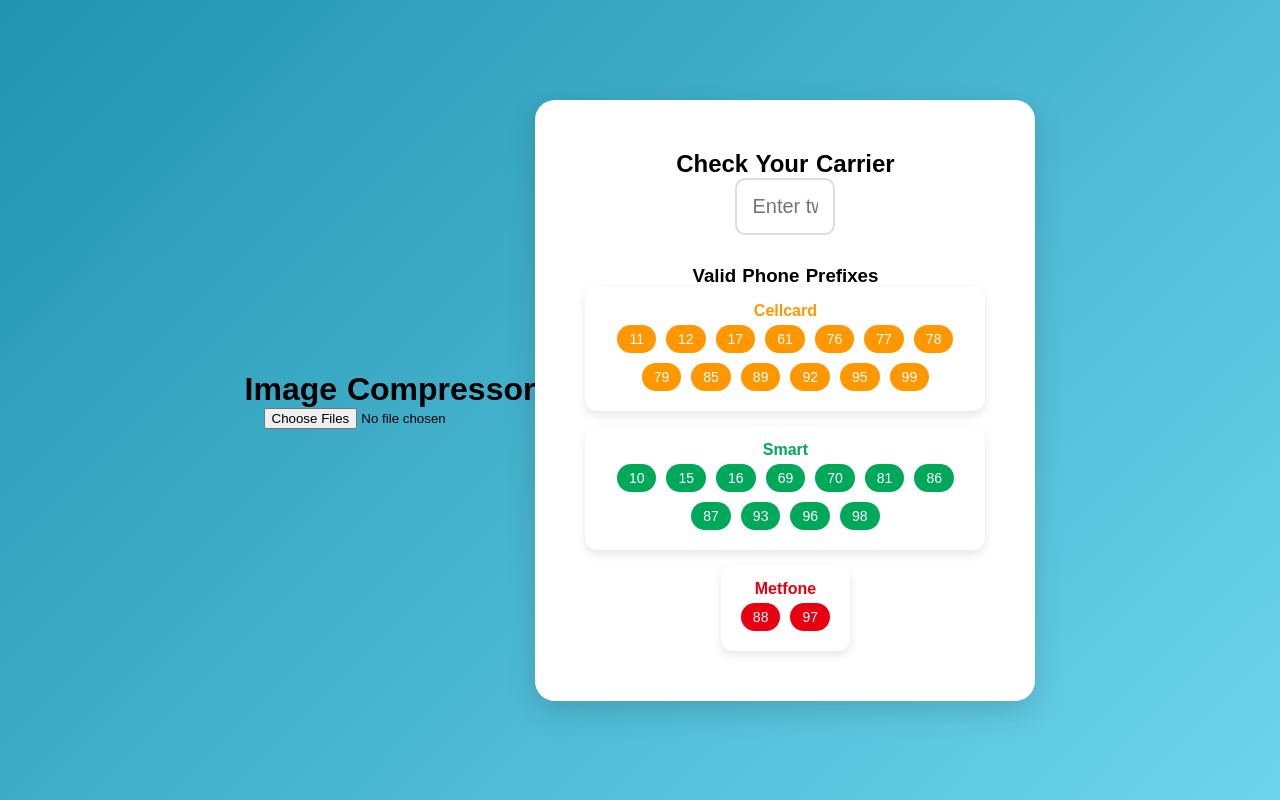
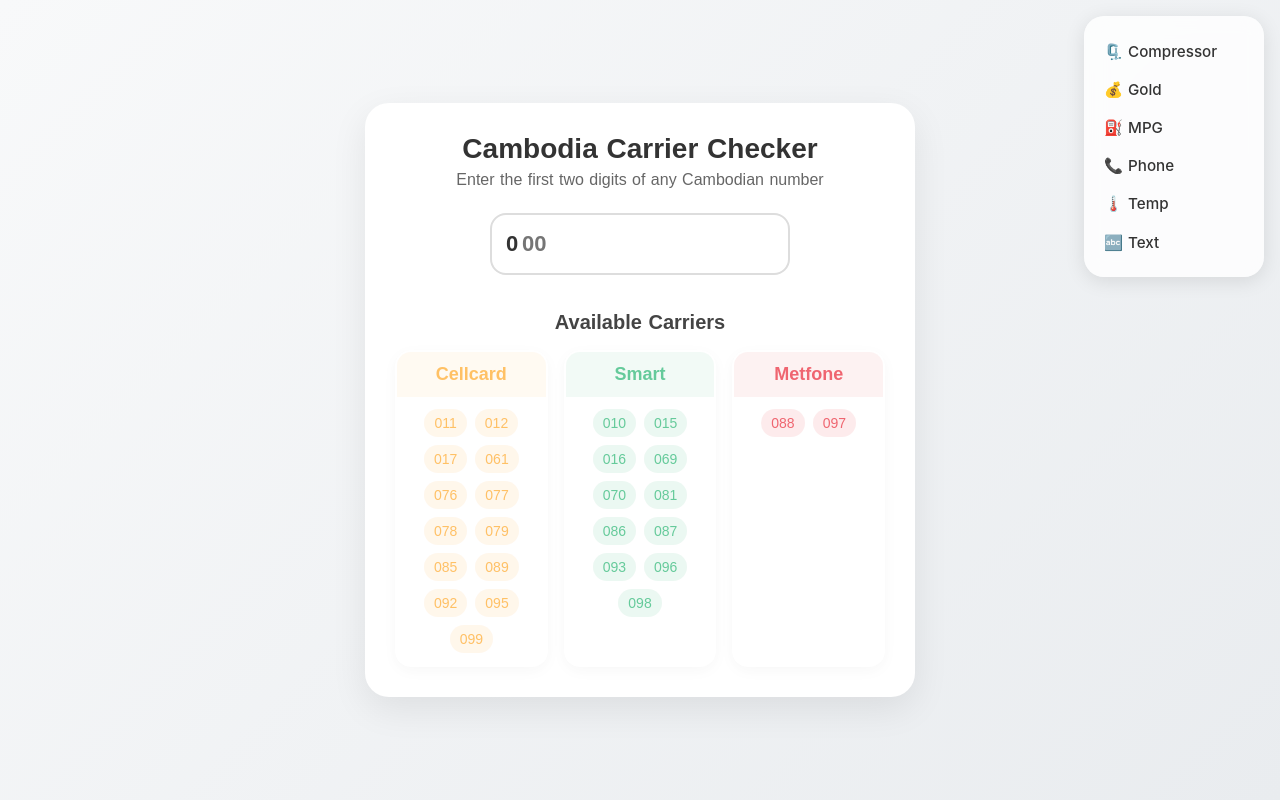
Before and after one commit to ousachea/App, a Nuxt app: page /Phone in a window 1280 px wide. Built offline with nearby package versions, Linux system fonts and the light colour scheme.

Commit message:
link update

```diff
--- a/components/PageSwitcher.vue
+++ b/components/PageSwitcher.vue
@@ -1,83 +1,75 @@
 <template>
-  <div class="image-compressor">
-    <h1>Image Compressor</h1>
-
-    <input type="file" ref="fileInput" @change="handleFileUpload" multiple />
-
-    <div v-if="compressedImages.length">
-      <h3>Compressed Images:</h3>
-      <div class="image-gallery">
-        <div v-for="(image, index) in compressedImages" :key="index">
-          <img :src="image" alt="Compressed Image" />
-        </div>
-      </div>
+  <Transition name="slide-fade">
+    <div class="ios-floating-menu">
+      <ul class="ios-list">
+        <li><NuxtLink to="/compressor" class="ios-link">🗜️ Compressor</NuxtLink></li>
+        <li><NuxtLink to="/Gold" class="ios-link">💰 Gold</NuxtLink></li>
+        <li><NuxtLink to="/MPG" class="ios-link">⛽ MPG</NuxtLink></li>
+        <li><NuxtLink to="/Phone" class="ios-link">📞 Phone</NuxtLink></li>
+        <li><NuxtLink to="/Temperture" class="ios-link">🌡️ Temp</NuxtLink></li>
+        <li><NuxtLink to="/TextConverter" class="ios-link">🔤 Text</NuxtLink></li>
+      </ul>
     </div>
-
-    <div v-if="errorMessage" class="error">{{ errorMessage }}</div>
-  </div>
+  </Transition>
 </template>
 
-<script>
-import imageCompression from 'browser-image-compression';
-
-export default {
-  data() {
-    return {
-      compressedImages: [],
-      errorMessage: '',
-    };
-  },
-  methods: {
-    async handleFileUpload(event) {
-      this.compressedImages = [];
-      this.errorMessage = '';
-      const files = event.target.files;
-
-      if (files.length === 0) {
-        this.errorMessage = 'Please select an image.';
-        return;
-      }
-
-      for (const file of files) {
-        try {
-          const compressedFile = await this.compressImage(file);
-          const imageUrl = URL.createObjectURL(compressedFile);
-          this.compressedImages.push(imageUrl);
-        } catch (error) {
-          this.errorMessage = 'Error compressing image.';
-        }
-      }
-    },
-
-    async compressImage(file) {
-      const options = {
-        maxSizeMB: 1, // 1MB
-        maxWidthOrHeight: 1024,
-        useWebWorker: true,
-      };
-      return await imageCompression(file, options);
-    },
-  },
-};
+<script setup>
+// Optional: delay render if needed
 </script>
 
 <style scoped>
-.image-compressor {
-  text-align: center;
+.ios-floating-menu {
+  position: fixed;
+  top: 1rem;
+  right: 1rem;
+  background: #ffffffcc;
+  backdrop-filter: blur(10px);
+  border-radius: 20px;
+  padding: 1rem 1.25rem;
+  box-shadow: 0 4px 20px rgba(0, 0, 0, 0.1);
+  font-family: -apple-system, BlinkMacSystemFont, 'Segoe UI', Roboto, sans-serif;
+  z-index: 999;
+  min-width: 180px;
 }
 
-.image-gallery {
-  display: flex;
-  flex-wrap: wrap;
-  justify-content: center;
+.ios-list {
+  list-style: none;
+  padding: 0;
+  margin: 0;
 }
 
-.image-gallery img {
-  max-width: 200px;
-  margin: 10px;
+.ios-link {
+  display: block;
+  padding: 0.6rem 0;
+  color: #333;
+  text-decoration: none;
+  font-size: 0.95rem;
+  font-weight: 500;
+  border-bottom: 1px solid #eee;
+  transition: all 0.2s ease;
 }
 
-.error {
-  color: red;
+.ios-link:last-child {
+  border-bottom: none;
+}
+
+.ios-link:hover {
+  color: #007aff;
+}
+
+/* Animation classes */
+.slide-fade-enter-active {
+  transition: all 0.4s ease;
+}
+.slide-fade-leave-active {
+  transition: all 0.3s ease;
+}
+.slide-fade-enter-from {
+  opacity: 0;
+  transform: translateY(-10px) translateX(10px);
+}
+.slide-fade-leave-to {
+  opacity: 0;
+  transform: translateY(-10px) translateX(10px);
 }
 </style>
--- a/pages/Gold.vue
+++ b/pages/Gold.vue
@@ -1,5 +1,6 @@
 <template>
   <div class="page-wrapper">
+    <PageSwitcher/>
     <div :class="['gold-wrapper', darkMode ? 'dark-mode' : 'light-mode']">
       <h1 class="gold-glow fade-in slide-down looping-text">Live Gold Price</h1>
 
@@ -91,6 +92,8 @@
 </template>
 
 <script>
+import PageSwitcher from '../components/PageSwitcher.vue';
+
 export default {
   data() {
     return {
--- a/pages/Phone.vue
+++ b/pages/Phone.vue
@@ -1,51 +1,78 @@
 <template>
-  <div class="container" :style="{ backgroundColor: backgroundColor }">
+  <div class="container" :style="{ backgroundImage: backgroundGradient }">
     <PageSwitcher/>
 
-    <div class="card">
-      <h2>Check Your Carrier</h2>
+    <div class="card" :class="{ 'error-state': invalidInput }">
+      <h2 class="title">Cambodia Carrier Checker</h2>
+      <p class="subtitle">Enter the first two digits of any Cambodian number</p>
+
       <div class="phone-card">
+        <div class="input-container">
+          <div class="input-prefix">0</div>
           <input
             v-model="phoneNumber"
-          placeholder="Enter two digits"
+            placeholder="00"
             @input="formatAndDetectCarrier"
             class="input"
             :class="{ shakeLoop: invalidInput, matched: matchedPrefix }"
-          :style="{ borderColor: inputBorderColor }"
+            :style="{ borderColor: inputBorderColor, boxShadow: inputShadow }"
             maxlength="2"
+            type="text"
+            inputmode="numeric"
           />
+          <button
+            v-if="phoneNumber"
+            @click="clearInput"
+            class="clear-button"
+            aria-label="Clear input"
+          >
+            ×
+          </button>
+          <div class="icon-container" v-if="carrier !== 'Unknown Carrier'">
+            <span class="check-icon">✓</span>
+          </div>
+        </div>
       </div>
 
       <transition name="fade-pop">
         <div class="carrier-info" v-if="carrier !== 'Unknown Carrier'">
           <p class="carrier">
-            Carrier: <span>{{ carrier }}</span>
+            Your carrier is <span :style="{ color: carriers[carrier]?.color }">{{ carrier }}</span>
           </p>
         </div>
       </transition>
 
       <div class="prefix-list">
-        <h3>Valid Phone Prefixes</h3>
+        <h3 class="section-title">Available Carriers</h3>
         <div class="carrier-list">
           <div
             v-for="(carrierData, name) in carriers"
             :key="name"
             class="carrier-card"
-            :class="{ faded: carrier && carrier !== name }"
+            :class="{
+              faded: carrier && carrier !== name,
+              active: carrier === name
+            }"
+            :style="{ borderColor: carrier === name ? carrierData.color : 'transparent' }"
           >
+            <div class="carrier-header" :style="{ backgroundColor: carrierData.color + '15' }">
               <h4 :style="{ color: carrierData.color }">{{ name }}</h4>
+            </div>
             <div class="prefixes">
               <span
                 v-for="prefix in carrierData.prefixes"
                 :key="prefix"
                 class="prefix-badge"
-                :style="{ backgroundColor: carrierData.color }"
+                :style="{
+                  backgroundColor: matchedPrefix === prefix ? carrierData.color : carrierData.color + '20',
+                  color: matchedPrefix === prefix ? '#fff' : carrierData.color
+                }"
                 :class="{
                   pulse: matchedPrefix === prefix,
                   highlighted: matchedPrefix === prefix,
                 }"
               >
-                {{ prefix }}
+                0{{ prefix }}
               </span>
             </div>
           </div>
@@ -57,7 +84,6 @@
 
 <script setup>
 import PageSwitcher from '../components/PageSwitcher.vue';
-
 import { ref, computed, watch } from 'vue';
 
 const phoneNumber = ref('');
@@ -65,71 +91,103 @@ const matchedPrefix = ref(null);
 const invalidInput = ref(false);
 const carrier = ref('Unknown Carrier');
 
+// Create a set of all valid prefixes for quick lookup
+const validPrefixes = new Set();
 const carriers = {
   Cellcard: {
     color: '#FF9800',
     prefixes: [
-      '11',
-      '12',
-      '17',
-      '61',
-      '76',
-      '77',
-      '78',
-      '79',
-      '85',
-      '89',
-      '92',
-      '95',
-      '99',
+      '11', '12', '17', '61', '76',
+      '77', '78', '79', '85', '89',
+      '92', '95', '99',
     ],
   },
   Smart: {
     color: '#00A859',
     prefixes: [
-      '10',
-      '15',
-      '16',
-      '69',
-      '70',
-      '81',
-      '86',
-      '87',
-      '93',
-      '96',
-      '98',
+      '10', '15', '16', '69', '70',
+      '81', '86', '87', '93', '96', '98',
     ],
   },
-  Metfone: { color: '#E60012', prefixes: ['88', '97'] },
+  Metfone: {
+    color: '#E60012',
+    prefixes: ['88', '97']
+  },
 };
 
+// Fill the validPrefixes set
+Object.values(carriers).forEach(carrierData => {
+  carrierData.prefixes.forEach(prefix => validPrefixes.add(prefix));
+});
+
 const inputBorderColor = computed(() => {
+  if (invalidInput.value) return '#ff3333';
   return carrier.value !== 'Unknown Carrier'
     ? carriers[carrier.value]?.color || '#ddd'
     : '#ddd';
 });
 
-const backgroundColor = computed(() => {
+const inputShadow = computed(() => {
+  if (invalidInput.value) return '0 0 10px rgba(255, 51, 51, 0.4)';
   return carrier.value !== 'Unknown Carrier'
-    ? `${carriers[carrier.value]?.color}20`
-    : '#f5f5f5';
+    ? `0 0 10px ${carriers[carrier.value]?.color}50`
+    : 'none';
+});
+
+const backgroundGradient = computed(() => {
+  if (invalidInput.value) {
+    return 'linear-gradient(135deg, #ff333320, #ff333340)';
+  }
+  if (carrier.value !== 'Unknown Carrier') {
+    const color = carriers[carrier.value]?.color;
+    return `linear-gradient(135deg, ${color}10, ${color}30)`;
+  }
+  return 'linear-gradient(135deg, #f8f9fa, #e9ecef)';
 });
 
 watch(phoneNumber, (newValue) => {
-  if (!/^[0-9]{1,2}$/.test(newValue)) {
-    invalidInput.value = true;
-    setTimeout(() => (invalidInput.value = false), 500);
-  } else {
-    invalidInput.value = false;
+  if (newValue && !/^[0-9]{1,2}$/.test(newValue)) {
+    phoneNumber.value = phoneNumber.value.replace(/[^0-9]/g, '');
+    showError();
   }
 });
 
+const showError = () => {
+  // Reset the animation if it's already running
+  invalidInput.value = false;
+  setTimeout(() => {
+    invalidInput.value = true;
+  }, 10);
+  // Don't clear the error state - we'll keep shaking as long as input is invalid
+};
+
+const clearInput = () => {
+  phoneNumber.value = '';
+  carrier.value = 'Unknown Carrier';
+  matchedPrefix.value = null;
+  invalidInput.value = false;
+};
+
 const formatAndDetectCarrier = () => {
-  if (!phoneNumber.value) return;
+  if (!phoneNumber.value) {
+    carrier.value = 'Unknown Carrier';
+    matchedPrefix.value = null;
+    return;
+  }
+
   const input = phoneNumber.value.padStart(2, '0').slice(0, 2);
+
+  // Reset state
   matchedPrefix.value = null;
   carrier.value = 'Unknown Carrier';
 
+  // If we have 2 digits and it's not a valid prefix, show error
+  if (phoneNumber.value.length === 2 && !validPrefixes.has(input)) {
+    showError();
+    return;
+  }
+
+  // Check for a match
   for (const [key, carrierData] of Object.entries(carriers)) {
     if (carrierData.prefixes.includes(input)) {
       carrier.value = key;
@@ -137,150 +195,291 @@ const formatAndDetectCarrier = () => {
       return;
     }
   }
-
-  invalidInput.value = true;
-  setTimeout(() => (invalidInput.value = false), 500);
 };
 </script>
 
 <style scoped>
 .container {
   display: flex;
+  flex-direction: column;
   justify-content: center;
   align-items: center;
-  height: 100vh;
+  min-height: 100vh;
   padding: 20px;
-  background: linear-gradient(135deg, #2193b0, #6dd5ed);
-  transition: background-color 0.5s ease-in-out;
+  background-color: #f5f5f5;
+  transition: all 0.5s ease-in-out;
   font-family: 'Poppins', sans-serif;
 }
 
 .card {
   background: white;
-  padding: 50px;
-  border-radius: 20px;
-  box-shadow: 0 10px 30px rgba(0, 0, 0, 0.15);
+  padding: 30px;
+  border-radius: 24px;
+  box-shadow: 0 12px 36px rgba(0, 0, 0, 0.08);
   text-align: center;
   width: 100%;
-  max-width: 500px;
-  transition: transform 0.3s ease;
+  max-width: 550px;
+  transition: all 0.3s ease;
 }
 
-.card:hover {
-  transform: translateY(-8px);
+.card.error-state {
+  box-shadow: 0 12px 36px rgba(255, 51, 51, 0.15);
 }
 
 .title {
-  font-size: 26px;
+  font-size: 28px;
   color: #333;
-  margin-bottom: 20px;
+  margin-bottom: 6px;
+  font-weight: 700;
+}
+
+.subtitle {
+  font-size: 16px;
+  color: #666;
+  margin-bottom: 24px;
+}
+
+.section-title {
+  font-size: 20px;
+  color: #444;
+  margin: 36px 0 16px;
+  font-weight: 600;
 }
 
 .phone-card {
   display: flex;
   justify-content: center;
-  margin-bottom: 20px;
+  margin-bottom: 24px;
+  width: 100%;
+}
+
+.input-container {
+  position: relative;
+  width: 100%;
+  max-width: 300px;
+  display: flex;
+  align-items: center;
+}
+
+.input-prefix {
+  position: absolute;
+  left: 16px;
+  font-size: 22px;
+  font-weight: 600;
+  color: #333;
+  z-index: 1;
 }
 
 .input {
-  width: 100px;
-  padding: 15px;
-  font-size: 20px;
-  border-radius: 10px;
-  border: 2px solid #ccc;
-  text-align: center;
+  width: 100%;
+  padding: 16px 40px 16px 30px;
+  font-size: 22px;
+  font-weight: 600;
+  border-radius: 16px;
+  border: 2px solid #e1e1e1;
+  text-align: left;
   transition: all 0.3s ease;
+  box-shadow: 0 4px 12px rgba(0, 0, 0, 0.05);
+  background-color: white;
 }
 
 .input:focus {
+  outline: none;
   border-color: #007bff;
-  box-shadow: 0 0 10px rgba(0, 123, 255, 0.5);
+  box-shadow: 0 0 0 3px rgba(0, 123, 255, 0.2);
 }
 
-.input.shakeLoop {
-  animation: shakeLoop 0.5s ease-in-out;
+.input.matched {
+  background-color: #f8f8f8;
+}
+
+.clear-button {
+  position: absolute;
+  right: 12px;
+  background: none;
+  border: none;
+  color: #999;
+  font-size: 24px;
+  font-weight: bold;
+  cursor: pointer;
+  display: flex;
+  align-items: center;
+  justify-content: center;
+  height: 30px;
+  width: 30px;
+  border-radius: 50%;
+  transition: all 0.2s ease;
+  padding: 0;
+  line-height: 1;
+}
+
+.clear-button:hover {
+  background-color: #f0f0f0;
+  color: #666;
+}
+
+.icon-container {
+  position: absolute;
+  right: -10px;
+  top: -10px;
+  background-color: #4CAF50;
+  color: white;
+  width: 24px;
+  height: 24px;
+  border-radius: 50%;
+  display: flex;
+  justify-content: center;
+  align-items: center;
+  font-size: 14px;
+  animation: popIn 0.3s forwards;
+}
+
+@keyframes popIn {
+  0% {
+    transform: scale(0);
+    opacity: 0;
+  }
+  80% {
+    transform: scale(1.2);
+  }
+  100% {
+    transform: scale(1);
+    opacity: 1;
+  }
 }
 
 .carrier-info {
-  margin-top: 15px;
+  margin: 24px 0;
+  padding: 16px;
+  border-radius: 12px;
+  background-color: #f8f9fa;
+}
+
+.carrier {
   font-size: 18px;
-  font-weight: bold;
-  color: #444;
+  font-weight: 600;
+  color: #333;
+  margin: 0;
 }
 
 .carrier span {
-  color: #007bff;
-}
-
-.prefix-list {
-  margin-top: 30px;
-}
-
-.sub-title {
-  font-size: 20px;
-  color: #444;
-  margin-bottom: 15px;
+  font-weight: 700;
 }
 
 .carrier-list {
-  display: flex;
-  flex-wrap: wrap;
-  gap: 15px;
-  justify-content: center;
+  display: grid;
+  grid-template-columns: repeat(auto-fit, minmax(150px, 1fr));
+  gap: 16px;
+  margin-top: 16px;
 }
 
 .carrier-card {
   background: white;
-  padding: 15px;
-  border-radius: 12px;
-  box-shadow: 0 4px 10px rgba(0, 0, 0, 0.1);
-  text-align: center;
-  transition: transform 0.3s ease;
+  border-radius: 16px;
+  box-shadow: 0 4px 16px rgba(0, 0, 0, 0.06);
+  overflow: hidden;
+  transition: all 0.3s ease;
+  border: 2px solid transparent;
 }
 
 .carrier-card:hover {
-  transform: scale(1.05);
+  transform: translateY(-4px);
+  box-shadow: 0 8px 24px rgba(0, 0, 0, 0.1);
+}
+
+.carrier-card.active {
+  transform: translateY(-4px);
+  box-shadow: 0 8px 24px rgba(0, 0, 0, 0.1);
+}
+
+.carrier-card.faded {
+  opacity: 0.6;
+}
+
+.carrier-header {
+  padding: 12px;
+  transition: all 0.3s ease;
+}
+
+.carrier-header h4 {
+  margin: 0;
+  font-weight: 600;
+  font-size: 18px;
+}
+
+.prefixes {
+  padding: 12px;
+  display: flex;
+  flex-wrap: wrap;
+  justify-content: center;
+  gap: 8px;
 }
 
 .prefix-badge {
-  display: inline-block;
-  padding: 6px 12px;
+  display: inline-flex;
+  align-items: center;
+  justify-content: center;
+  padding: 6px 10px;
   border-radius: 20px;
   font-size: 14px;
-  color: white;
-  margin: 5px;
+  font-weight: 500;
   transition: all 0.3s ease;
 }
 
+.prefix-badge.highlighted {
+  transform: scale(1.1);
+  font-weight: 600;
+}
+
 .pulse {
-  animation: pulse 1.5s infinite;
+  animation: pulse 2s infinite;
 }
 
 @keyframes pulse {
-  0%,
+  0% {
+    box-shadow: 0 0 0 0 rgba(0, 0, 0, 0.2);
+  }
+  70% {
+    box-shadow: 0 0 0 10px rgba(0, 0, 0, 0);
+  }
   100% {
-    transform: scale(1);
-    opacity: 0.8;
-  }
-  50% {
-    transform: scale(1.2);
-    opacity: 1;
+    box-shadow: 0 0 0 0 rgba(0, 0, 0, 0);
   }
 }
 
+.input.shakeLoop {
+  animation: shakeLoop 0.5s ease-in-out infinite;
+}
+
 @keyframes shakeLoop {
-  0%,
+  0% {
+    transform: translateX(0);
+  }
+  20% {
+    transform: translateX(-8px);
+  }
+  40% {
+    transform: translateX(8px);
+  }
+  60% {
+    transform: translateX(-8px);
+  }
+  80% {
+    transform: translateX(8px);
+  }
   100% {
     transform: translateX(0);
   }
-  25% {
-    transform: translateX(-5px);
 }
-  50% {
-    transform: translateX(5px);
+
+.fade-pop-enter-active,
+.fade-pop-leave-active {
+  transition: all 0.3s ease;
 }
-  75% {
-    transform: translateX(-5px);
-  }
+
+.fade-pop-enter-from,
+.fade-pop-leave-to {
+  opacity: 0;
+  transform: scale(0.9);
 }
 </style>
--- a/pages/Temperture.vue
+++ b/pages/Temperture.vue
@@ -1,5 +1,6 @@
 <template>
     <div class="container-mpg">
+      <PageSwitcher/>
       <h2 class="title">Fuel Efficiency Converter</h2>
       <p class="description">Enter your vehicle's MPG to see its equivalent fuel consumption in L/100Km.</p>
 
@@ -25,6 +26,8 @@
   </template>
 
   <script>
+  import PageSwitcher from '../components/PageSwitcher.vue';
+
   export default {
     data() {
       return {
--- a/pages/TextConverter.vue
+++ b/pages/TextConverter.vue
@@ -1,5 +1,6 @@
 <template>
   <div class="terminal-container">
+    <PageSwitcher/>
     <!-- Header -->
     <h1 class="terminal-header">[ TEXT CASE CONVERTER ]</h1>
 
@@ -99,6 +100,8 @@
 </template>
 
 <script setup>
+import PageSwitcher from '../components/PageSwitcher.vue';
+
 import { ref, onMounted, watch, onUnmounted } from 'vue';
 
 const inputText = ref('');
@@ -290,8 +293,9 @@ watch(outputText, (newValue) => {
   margin: 0 auto;
 }
 
+/* Updated: Changed solid borders to dashed */
 .input-container {
-  border: 1px solid #39ff14;
+  border: 2px dashed #39ff14;
   border-radius: 0.5rem;
   margin-bottom: 1.5rem;
 }
@@ -300,7 +304,7 @@ watch(outputText, (newValue) => {
   display: flex;
   align-items: center;
   padding: 0.5rem;
-  border-bottom: 1px solid #39ff14;
+  border-bottom: 1px dashed #39ff14;
 }
 
 .window-control {
@@ -350,7 +354,7 @@ watch(outputText, (newValue) => {
   display: flex;
   justify-content: space-between;
   padding: 0.5rem;
-  border-top: 1px solid #39ff14;
+  border-top: 1px dashed #39ff14;
 }
 
 .terminal-button {
@@ -372,15 +376,15 @@ watch(outputText, (newValue) => {
   margin-bottom: 1.5rem;
 }
 
+/* Updated: Changed solid borders to dashed */
 .section-header {
-  border-top: 1px solid #39ff14;
-  border-bottom: 1px solid #39ff14;
+  border-top: 1px dashed #39ff14;
+  border-bottom: 1px dashed #39ff14;
   padding: 0.5rem 0;
   margin-bottom: 1rem;
   letter-spacing: 0.1em;
 }
 
-/* Updated: 2x2 flex grid */
 .button-grid {
   display: flex;
   flex-wrap: wrap;
@@ -395,8 +399,9 @@ watch(outputText, (newValue) => {
   min-width: 140px;
 }
 
+/* Updated: Changed solid borders to dashed */
 .option-button {
-  border: 1px solid #39ff14;
+  border: 2px dashed #39ff14;
   border-radius: 0.5rem;
   padding: 0.5rem 1rem;
   background: none;
@@ -421,18 +426,20 @@ watch(outputText, (newValue) => {
   width: 16rem;
 }
 
+/* Updated: Changed solid borders to dashed */
 .output-header {
   display: flex;
   justify-content: space-between;
-  border-top: 1px solid #39ff14;
-  border-bottom: 1px solid #39ff14;
+  border-top: 1px dashed #39ff14;
+  border-bottom: 1px dashed #39ff14;
   padding: 0.5rem 0;
   margin-bottom: 1rem;
   letter-spacing: 0.1em;
 }
 
+/* Updated: Changed solid borders to dashed */
 .output-container {
-  border: 1px solid #39ff14;
+  border: 2px dashed #39ff14;
   border-radius: 0.5rem;
   padding: 1rem;
   height: 8rem;
@@ -471,14 +478,14 @@ watch(outputText, (newValue) => {
   display: block;
 }
 
-/* Copy Alert */
+/* Updated: Changed solid border to dashed for copy alert */
 .copy-alert {
   position: absolute;
   top: 50%;
   left: 50%;
   transform: translate(-50%, -50%);
   background-color: rgba(0, 0, 0, 0.8);
-  border: 1px solid #39ff14;
+  border: 2px dashed #39ff14;
   color: #39ff14;
   padding: 0.5rem 1rem;
   border-radius: 0.5rem;
@@ -506,4 +513,18 @@ watch(outputText, (newValue) => {
     font-size: 1.5rem;
   }
 }
+
+/* Add dotted connections between elements */
+.terminal-container::before {
+  content: "";
+  position: absolute;
+  top: 0;
+  left: 0;
+  width: 100%;
+  height: 100%;
+  background: radial-gradient(#39ff14 1px, transparent 1px);
+  background-size: 20px 20px;
+  opacity: 0.05;
+  pointer-events: none;
+}
 </style>
--- a/pages/compressor.vue
+++ b/pages/compressor.vue
@@ -1,5 +1,6 @@
 <template>
   <div class="compressor-container">
+    <PageSwitcher/>
     <h1 class="title">Image Compressor</h1>
 
     <div
@@ -52,6 +53,7 @@
 
 <script>
 import imageCompression from 'browser-image-compression';
+import PageSwitcher from '../components/PageSwitcher.vue';
 
 export default {
   data() {
```
Lines whose indentation alone changed are shown as unchanged.
